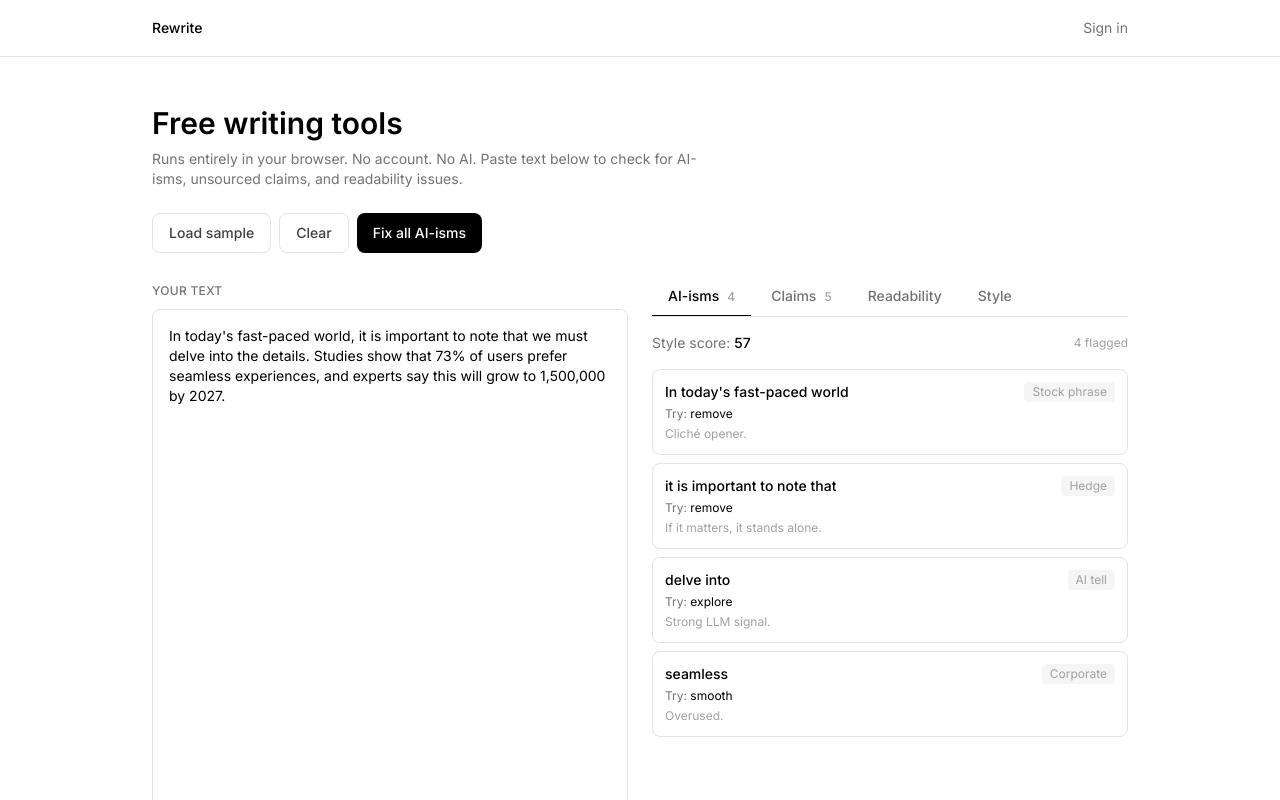
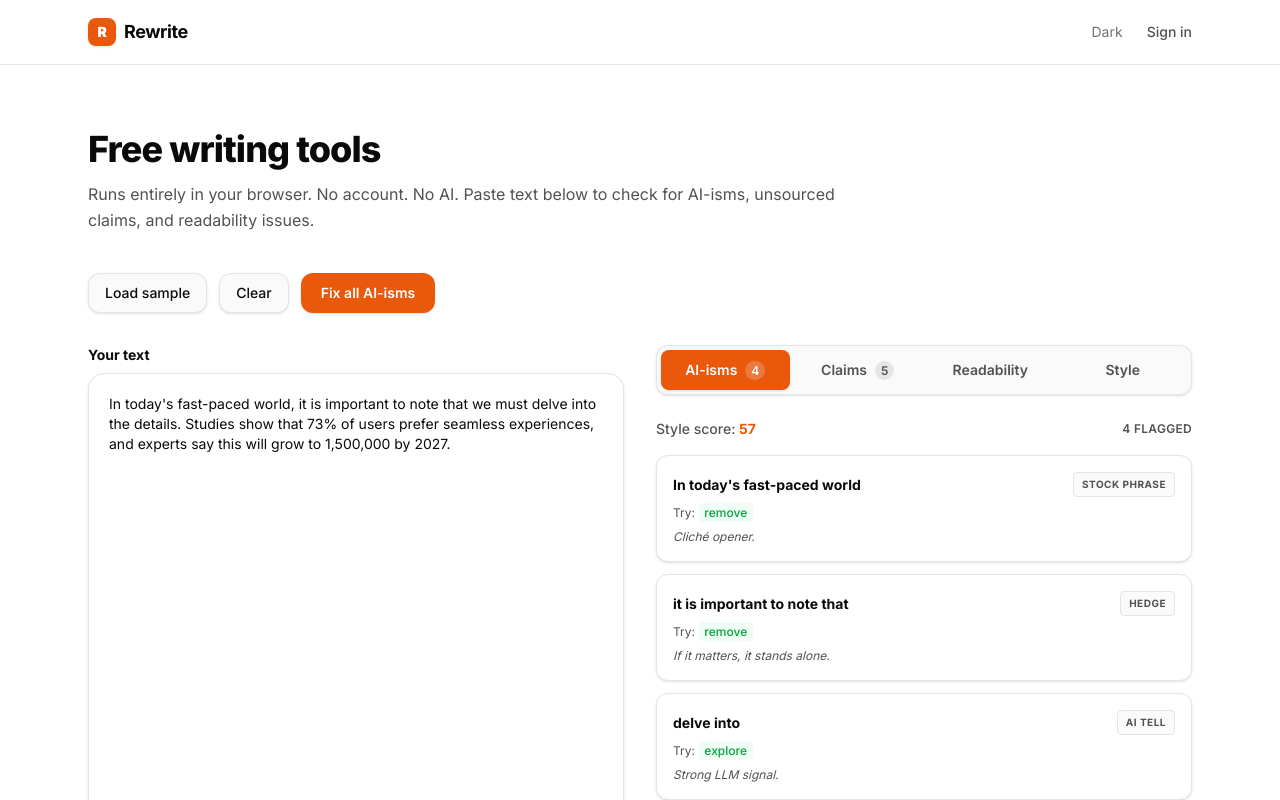
Before and after one commit to abdullah804-stack/Rewrite, a Next.js app: page /tools in a window 1280 px wide. Both pictures are taken after a click on the button "Load sample". Shown: the top 800 px of the page. Built offline with nearby package versions, Linux system fonts and the light colour scheme.

Commit message:
feat(ui): apply premium theme to profiles and free tools

```diff
--- a/app/tools/page.tsx
+++ b/app/tools/page.tsx
@@ -1,11 +1,13 @@
 "use client";
 
 import { useState, useMemo } from "react";
+import Link from "next/link";
 import { analyzeText } from "@/lib/analyze-client";
 import { applyAllFixes } from "@/lib/pipeline/fixes";
 import { categoryLabel } from "@/lib/pipeline/lint";
 import { claimKindLabel } from "@/lib/pipeline/claims";
 import { audienceLabel, type AudienceTarget } from "@/lib/pipeline/readability";
+import { ThemeToggle } from "../ThemeToggle";
 
 type Tab = "lint" | "claims" | "readability" | "meter";
 
@@ -39,43 +41,51 @@ export default function ToolsPage() {
   }
 
   return (
-    <main className="min-h-screen bg-white">
-      <header className="border-b border-neutral-200 sticky top-0 bg-white/80 backdrop-blur z-10">
-        <div className="max-w-5xl mx-auto px-4 sm:px-6 h-14 flex items-center justify-between">
-          <a href="/" className="text-sm font-medium text-black">
+    <main className="min-h-screen bg-surface-base dark:bg-surface-dark-base text-text-primary dark:text-text-dark-primary transition-colors">
+      <header className="border-b border-surface-border dark:border-surface-dark-border sticky top-0 bg-surface-base/80 dark:bg-surface-dark-base/80 backdrop-blur-md z-40">
+        <div className="max-w-6xl mx-auto px-4 sm:px-6 h-16 flex items-center justify-between">
+          <Link href="/" className="text-lg font-bold tracking-tight flex items-center gap-2">
+            <div className="w-7 h-7 rounded-lg bg-brand-600 text-white flex items-center justify-center text-sm font-black shadow-sm">
+              R
+            </div>
             Rewrite
-          </a>
-          <a
+          </Link>
+          <div className="flex items-center gap-4 sm:gap-6">
+            <ThemeToggle />
+            <Link
               href="/login"
-            className="text-sm text-neutral-500 hover:text-black transition-colors"
+              className="text-sm font-medium text-text-secondary dark:text-text-dark-secondary hover:text-brand-600 dark:hover:text-brand-500 transition-colors"
             >
               Sign in
-          </a>
+            </Link>
+          </div>
         </div>
       </header>
 
-      <div className="max-w-5xl mx-auto px-4 sm:px-6 py-8 sm:py-12">
-        <h1 className="text-2xl sm:text-3xl font-semibold text-black">
+      <div className="max-w-6xl mx-auto px-4 sm:px-6 py-12 sm:py-16">
+        <div className="max-w-3xl mb-10">
+          <h1 className="text-3xl sm:text-4xl font-extrabold tracking-tight text-text-primary dark:text-white">
             Free writing tools
           </h1>
-        <p className="text-sm text-neutral-500 mt-2 max-w-xl">
+          <p className="text-base text-text-secondary dark:text-text-dark-secondary mt-3 leading-relaxed">
             Runs entirely in your browser. No account. No AI. Paste text below to
             check for AI-isms, unsourced claims, and readability issues.
           </p>
+        </div>
 
         {/* Action bar */}
-        <div className="flex flex-wrap items-center gap-2 mt-6">
+        <div className="flex flex-wrap items-center gap-3 mb-8">
           <button
             type="button"
             onClick={handleLoadSample}
-            className="h-10 px-4 rounded-lg border border-neutral-200 text-sm font-medium text-neutral-700 hover:bg-neutral-50 transition-colors"
+            className="h-10 px-4 rounded-xl border border-surface-border dark:border-surface-dark-border bg-surface-raised dark:bg-surface-dark-raised text-sm font-medium text-text-primary dark:text-white hover:bg-surface-base dark:hover:bg-surface-dark-base transition-colors shadow-sm"
           >
             Load sample
           </button>
           <button
             type="button"
             onClick={handleClear}
-            className="h-10 px-4 rounded-lg border border-neutral-200 text-sm font-medium text-neutral-700 hover:bg-neutral-50 transition-colors"
+            className="h-10 px-4 rounded-xl border border-surface-border dark:border-surface-dark-border bg-surface-raised dark:bg-surface-dark-raised text-sm font-medium text-text-primary dark:text-white hover:bg-surface-base dark:hover:bg-surface-dark-base transition-colors shadow-sm"
           >
             Clear
           </button>
@@ -83,7 +93,7 @@ export default function ToolsPage() {
             <button
               type="button"
               onClick={handleFixAll}
-              className="h-10 px-4 rounded-lg bg-black text-white text-sm font-medium hover:bg-neutral-800 transition-colors"
+              className="h-10 px-5 rounded-xl bg-brand-600 text-white text-sm font-semibold hover:bg-brand-700 transition-all shadow-sm"
             >
               Fix all AI-isms
             </button>
@@ -91,20 +101,20 @@ export default function ToolsPage() {
         </div>
 
         {/* Editor + results layout */}
-        <div className="grid grid-cols-1 lg:grid-cols-2 gap-4 sm:gap-6 mt-6">
+        <div className="grid grid-cols-1 lg:grid-cols-2 gap-6 lg:gap-8">
           {/* Editor */}
           <div>
-            <label className="text-xs font-medium text-neutral-500 uppercase tracking-wide">
+            <label className="text-sm font-bold text-text-primary dark:text-white mb-2 block">
               Your text
             </label>
             <textarea
               value={text}
               onChange={(e) => setText(e.target.value)}
               placeholder="Paste a draft from ChatGPT, Claude, or your own writing..."
-              className="mt-2 w-full h-64 sm:h-80 lg:h-[500px] p-4 rounded-lg border border-neutral-200 text-sm text-black placeholder:text-neutral-400 focus:outline-none focus:border-neutral-400 resize-none"
+              className="w-full h-64 sm:h-80 lg:h-[500px] p-5 rounded-2xl border border-surface-border dark:border-surface-dark-border bg-surface-base dark:bg-surface-dark-base text-sm text-text-primary dark:text-white placeholder:text-text-secondary dark:placeholder:text-text-dark-secondary focus:outline-none focus:border-brand-500 dark:focus:border-brand-500 resize-none shadow-sm transition-colors"
             />
             {text && (
-              <div className="text-xs text-neutral-400 mt-2">
+              <div className="text-xs font-medium text-text-secondary dark:text-text-dark-secondary mt-3">
                 {analysis?.metrics.wordCount ?? 0} words
                 {fixedText !== null && " · fixed"}
               </div>
@@ -113,7 +123,7 @@ export default function ToolsPage() {
 
           {/* Results */}
           <div>
-            <div className="flex gap-1 border-b border-neutral-200 overflow-x-auto">
+            <div className="flex gap-1 bg-surface-raised dark:bg-surface-dark-raised border border-surface-border dark:border-surface-dark-border p-1 rounded-xl mb-6 shadow-sm">
               {(
                 [
                   ["lint", "AI-isms"],
@@ -126,20 +136,20 @@ export default function ToolsPage() {
                   key={key}
                   type="button"
                   onClick={() => setTab(key)}
-                  className={`h-10 px-3 sm:px-4 text-sm font-medium whitespace-nowrap transition-colors border-b-2 -mb-px ${
+                  className={`flex-1 h-10 px-2 sm:px-4 rounded-lg text-sm font-semibold transition-colors ${
                     tab === key
-                      ? "border-black text-black"
-                      : "border-transparent text-neutral-500 hover:text-black"
+                      ? "bg-brand-600 text-white shadow-sm"
+                      : "text-text-secondary dark:text-text-dark-secondary hover:text-text-primary dark:hover:text-white"
                   }`}
                 >
                   {label}
                   {key === "lint" && analysis && analysis.lint.hits.length > 0 && (
-                    <span className="ml-2 text-xs text-neutral-400">
+                    <span className={`ml-2 text-xs px-1.5 py-0.5 rounded-full ${tab === "lint" ? "bg-white/20" : "bg-surface-border dark:bg-surface-dark-border"}`}>
                       {analysis.lint.hits.length}
                     </span>
                   )}
                   {key === "claims" && analysis && analysis.claims.unsourcedCount > 0 && (
-                    <span className="ml-2 text-xs text-neutral-400">
+                    <span className={`ml-2 text-xs px-1.5 py-0.5 rounded-full ${tab === "claims" ? "bg-white/20" : "bg-surface-border dark:bg-surface-dark-border"}`}>
                       {analysis.claims.unsourcedCount}
                     </span>
                   )}
@@ -147,9 +157,9 @@ export default function ToolsPage() {
               ))}
             </div>
 
-            <div className="mt-4 min-h-[300px]">
+            <div className="min-h-[300px]">
               {!analysis && (
-                <div className="text-sm text-neutral-400 py-12 text-center">
+                <div className="text-sm text-text-secondary dark:text-text-dark-secondary py-16 text-center bg-surface-raised dark:bg-surface-dark-raised rounded-2xl border border-dashed border-surface-border dark:border-surface-dark-border">
                   Paste text to see results.
                 </div>
               )}
@@ -186,8 +196,8 @@ function LintPanel({ analysis }: { analysis: ReturnType<typeof analyzeText> }) {
 
   if (lint.hits.length === 0) {
     return (
-      <div className="text-sm text-neutral-500">
-        No AI-isms detected. Score: <span className="text-black font-medium">{lint.score}</span>
+      <div className="p-8 rounded-2xl border border-surface-border dark:border-surface-dark-border bg-surface-raised dark:bg-surface-dark-raised text-sm text-text-secondary dark:text-text-dark-secondary text-center">
+        No AI-isms detected. Score: <span className="text-brand-600 font-bold ml-1">{lint.score}</span>
       </div>
     );
   }
@@ -195,39 +205,39 @@ function LintPanel({ analysis }: { analysis: ReturnType<typeof analyzeText> }) {
   return (
     <div>
       <div className="flex items-center justify-between mb-4">
-        <span className="text-sm text-neutral-500">
-          Style score: <span className="text-black font-medium">{lint.score}</span>
+        <span className="text-sm font-medium text-text-secondary dark:text-text-dark-secondary">
+          Style score: <span className="text-brand-600 font-bold">{lint.score}</span>
         </span>
-        <span className="text-xs text-neutral-400">
+        <span className="text-xs font-semibold text-text-secondary dark:text-text-dark-secondary uppercase tracking-wide">
           {lint.hits.length} flagged
         </span>
       </div>
 
-      <ul className="space-y-2">
+      <ul className="space-y-3">
         {lint.hits.map((hit, i) => (
           <li
             key={i}
-            className="p-3 rounded-lg border border-neutral-200 text-sm"
+            className="p-4 rounded-xl border border-surface-border dark:border-surface-dark-border bg-surface-base dark:bg-surface-dark-base shadow-sm"
           >
-            <div className="flex items-center justify-between gap-2 flex-wrap">
-              <span className="text-black font-medium">
+            <div className="flex items-center justify-between gap-2 flex-wrap mb-2">
+              <span className="text-sm font-bold text-text-primary dark:text-white">
                 {hit.phrase}
               </span>
-              <span className="text-xs text-neutral-400 px-2 py-0.5 rounded bg-neutral-100">
+              <span className="text-[10px] font-bold uppercase tracking-wider text-text-secondary dark:text-text-dark-secondary px-2 py-1 rounded bg-surface-raised dark:bg-surface-dark-raised border border-surface-border dark:border-surface-dark-border">
                 {categoryLabel(hit.category)}
               </span>
             </div>
             {hit.replacements.length > 0 && hit.replacements[0] !== "" && (
-              <div className="text-xs text-neutral-500 mt-1">
-                Try: <span className="text-black">{hit.replacements.join(", ")}</span>
+              <div className="text-xs text-text-secondary dark:text-text-dark-secondary mt-2">
+                Try: <span className="font-medium text-green-600 dark:text-green-500 bg-green-50 dark:bg-green-500/10 px-1.5 py-0.5 rounded">{hit.replacements.join(", ")}</span>
               </div>
             )}
             {hit.replacements.length > 0 && hit.replacements[0] === "" && (
-              <div className="text-xs text-neutral-500 mt-1">
-                Try: <span className="text-black">remove</span>
+              <div className="text-xs text-text-secondary dark:text-text-dark-secondary mt-2">
+                Try: <span className="font-medium text-green-600 dark:text-green-500 bg-green-50 dark:bg-green-500/10 px-1.5 py-0.5 rounded">remove</span>
               </div>
             )}
-            <div className="text-xs text-neutral-400 mt-1">{hit.notes}</div>
+            <div className="text-xs text-text-secondary dark:text-text-dark-secondary mt-2 italic">{hit.notes}</div>
           </li>
         ))}
       </ul>
@@ -240,9 +250,8 @@ function ClaimsPanel({ analysis }: { analysis: ReturnType<typeof analyzeText> })
 
   if (claims.flags.length === 0) {
     return (
-      <div className="text-sm text-neutral-500">
-        No claims to check. This tool flags what needs a source; it cannot
-        verify truth.
+      <div className="p-8 rounded-2xl border border-surface-border dark:border-surface-dark-border bg-surface-raised dark:bg-surface-dark-raised text-sm text-text-secondary dark:text-text-dark-secondary text-center">
+        No claims to check. This tool flags what needs a source; it cannot verify truth.
       </div>
     );
   }
@@ -250,40 +259,43 @@ function ClaimsPanel({ analysis }: { analysis: ReturnType<typeof analyzeText> })
   return (
     <div>
       <div className="flex items-center justify-between mb-4">
-        <span className="text-sm text-neutral-500">
+        <span className="text-sm font-medium text-text-secondary dark:text-text-dark-secondary">
           {claims.unsourcedCount} need a source
         </span>
-        <span className="text-xs text-neutral-400">
+        <span className="text-xs font-semibold text-text-secondary dark:text-text-dark-secondary uppercase tracking-wide">
           {claims.sourcedCount} sourced
         </span>
       </div>
 
-      <ul className="space-y-2">
+      <ul className="space-y-3">
         {claims.flags.map((flag, i) => (
           <li
             key={i}
-            className={`p-3 rounded-lg border text-sm ${
+            className={`p-4 rounded-xl border shadow-sm ${
               flag.hasSource
-                ? "border-neutral-200 bg-white"
-                : "border-amber-200 bg-amber-50"
+                ? "border-surface-border dark:border-surface-dark-border bg-surface-base dark:bg-surface-dark-base"
+                : "border-amber-200 dark:border-amber-900/50 bg-amber-50 dark:bg-amber-950/20"
             }`}
           >
-            <div className="flex items-center justify-between gap-2 flex-wrap">
-              <span className="text-black font-medium">{flag.text}</span>
-              <span className="text-xs text-neutral-400 px-2 py-0.5 rounded bg-white border border-neutral-200">
+            <div className="flex items-center justify-between gap-2 flex-wrap mb-2">
+              <span className="text-sm font-bold text-text-primary dark:text-white">{flag.text}</span>
+              <span className="text-[10px] font-bold uppercase tracking-wider text-text-secondary dark:text-text-dark-secondary px-2 py-1 rounded bg-surface-raised dark:bg-surface-dark-raised border border-surface-border dark:border-surface-dark-border">
                 {claimKindLabel(flag.kind)}
               </span>
             </div>
-            <div className="text-xs text-neutral-500 mt-1">
-              {flag.hasSource ? "Source nearby" : flag.reason}
+            <div className="text-xs font-medium text-text-secondary dark:text-text-dark-secondary mt-1">
+              {flag.hasSource ? (
+                <span className="text-green-600 dark:text-green-500">Source nearby</span>
+              ) : (
+                <span className="text-amber-600 dark:text-amber-500">{flag.reason}</span>
+              )}
             </div>
           </li>
         ))}
       </ul>
 
-      <p className="text-xs text-neutral-400 mt-4">
-        This tool surfaces claims that need a source. It cannot confirm they are
-        true.
+      <p className="text-xs text-text-secondary dark:text-text-dark-secondary mt-6 text-center">
+        This tool surfaces claims that need a source. It cannot confirm they are true.
       </p>
     </div>
   );
@@ -309,16 +321,16 @@ function ReadabilityPanel({
 
   return (
     <div>
-      <div className="flex flex-wrap gap-1 mb-4">
+      <div className="flex flex-wrap gap-2 mb-6">
         {audiences.map((a) => (
           <button
             key={a}
             type="button"
             onClick={() => setAudience(a)}
-            className={`h-8 px-3 rounded-lg text-xs font-medium transition-colors ${
+            className={`h-8 px-3 rounded-lg text-xs font-semibold transition-colors ${
               audience === a
-                ? "bg-black text-white"
-                : "bg-neutral-100 text-neutral-600 hover:bg-neutral-200"
+                ? "bg-brand-600 text-white shadow-sm"
+                : "bg-surface-raised dark:bg-surface-dark-raised border border-surface-border dark:border-surface-dark-border text-text-secondary dark:text-text-dark-secondary hover:text-text-primary dark:hover:text-white"
             }`}
           >
             {audienceLabel(a)}
@@ -326,36 +338,37 @@ function ReadabilityPanel({
         ))}
       </div>
 
-      <div className="p-4 rounded-lg border border-neutral-200">
-        <div className="flex items-baseline gap-2">
-          <span className="text-3xl font-semibold text-black">
+      <div className="p-8 rounded-2xl border border-surface-border dark:border-surface-dark-border bg-surface-base dark:bg-surface-dark-base shadow-sm mb-6">
+        <div className="flex items-baseline gap-3">
+          <span className="text-5xl font-extrabold text-brand-600">
             {readability.grade}
           </span>
-          <span className="text-sm text-neutral-500">{readability.label}</span>
+          <span className="text-base font-semibold text-text-primary dark:text-white">{readability.label}</span>
         </div>
-        <div className="text-xs text-neutral-400 mt-1">
+        <div className="text-sm font-medium text-text-secondary dark:text-text-dark-secondary mt-3">
           Target for {audienceLabel(audience)}: grade {readability.targetRange.min}–{readability.targetRange.max}
         </div>
       </div>
 
       {readability.notes.length > 0 && (
-        <ul className="mt-4 space-y-2">
+        <ul className="space-y-2 mb-6">
           {readability.notes.map((note, i) => (
-            <li key={i} className="text-sm text-neutral-600">
-              · {note}
+            <li key={i} className="text-sm text-text-secondary dark:text-text-dark-secondary bg-surface-raised dark:bg-surface-dark-raised p-3 rounded-xl border border-surface-border dark:border-surface-dark-border">
+              {note}
             </li>
           ))}
         </ul>
       )}
 
       {readability.plainLanguageIssues.length > 0 && (
-        <div className="mt-4">
-          <div className="text-xs font-medium text-neutral-500 uppercase tracking-wide mb-2">
+        <div>
+          <div className="text-xs font-bold text-text-primary dark:text-white uppercase tracking-wide mb-3">
             Wordy phrases
           </div>
-          <ul className="space-y-1">
+          <ul className="space-y-2">
             {readability.plainLanguageIssues.map((issue, i) => (
-              <li key={i} className="text-sm text-neutral-600">
+              <li key={i} className="text-sm text-text-secondary dark:text-text-dark-secondary flex items-center gap-2">
+                <span className="w-1.5 h-1.5 rounded-full bg-brand-600 shrink-0"></span>
                 {issue}
               </li>
             ))}
@@ -383,20 +396,19 @@ function MeterPanel({ analysis }: { analysis: ReturnType<typeof analyzeText> })
   ];
 
   return (
-    <div className="rounded-lg border border-neutral-200 divide-y divide-neutral-200">
+    <div className="rounded-2xl border border-surface-border dark:border-surface-dark-border bg-surface-base dark:bg-surface-dark-base overflow-hidden shadow-sm">
       {rows.map(([label, value]) => (
         <div
           key={label}
-          className="flex items-center justify-between px-4 py-3 text-sm"
+          className="flex items-center justify-between px-6 py-4 text-sm border-b border-surface-border dark:border-surface-dark-border last:border-0"
         >
-          <span className="text-neutral-500">{label}</span>
-          <span className="text-black font-medium">{value}</span>
+          <span className="font-medium text-text-secondary dark:text-text-dark-secondary">{label}</span>
+          <span className="font-bold text-text-primary dark:text-white">{value}</span>
         </div>
       ))}
-      <div className="px-4 py-3">
-        <p className="text-xs text-neutral-400">
-          Style score reflects AI-ism density, not detectability. It is a
-          heuristic, not a detector.
+      <div className="px-6 py-4 bg-surface-raised dark:bg-surface-dark-raised">
+        <p className="text-xs text-text-secondary dark:text-text-dark-secondary">
+          Style score reflects AI-ism density, not detectability. It is a heuristic, not a detector.
         </p>
       </div>
     </div>
```
Also changed, not shown: app/profiles/NewProfileForm.tsx (+34 -30 lines), app/profiles/page.tsx (+26 -22 lines). Lines whose indentation alone changed are shown as unchanged.
